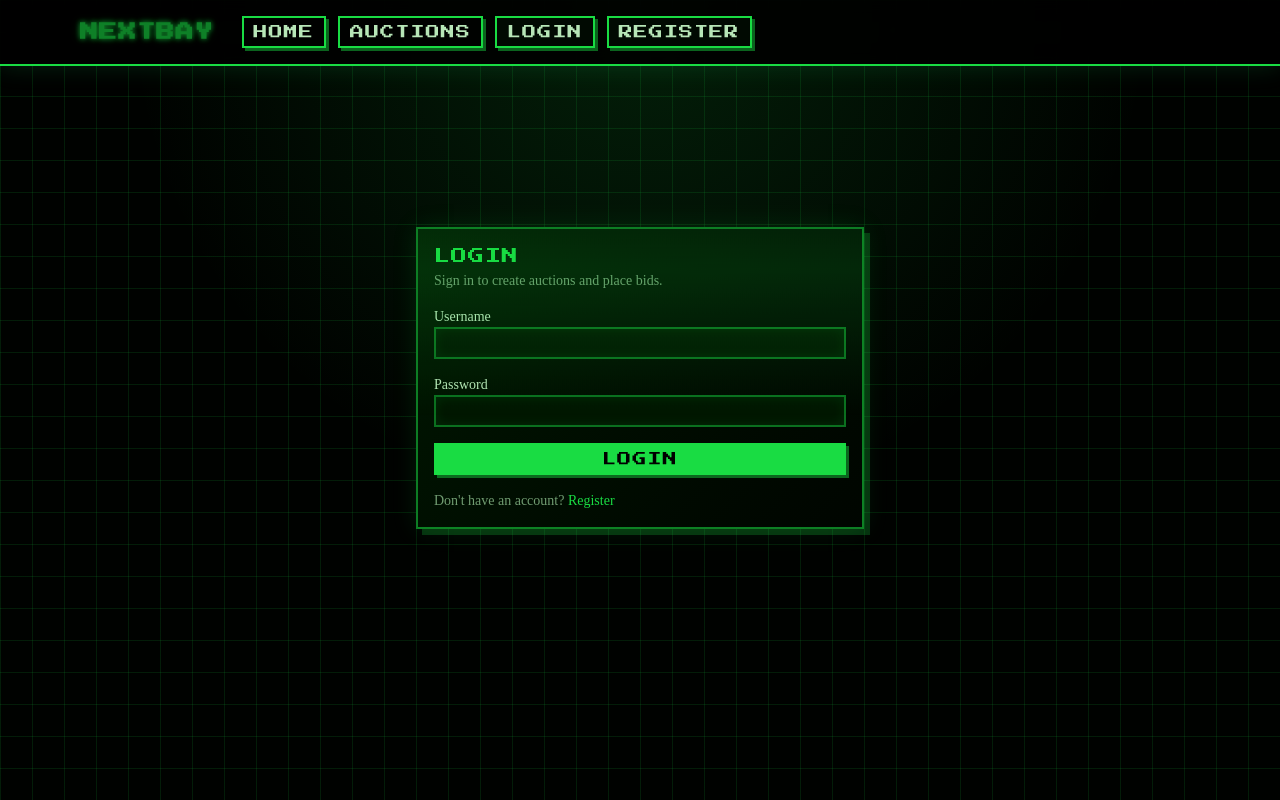
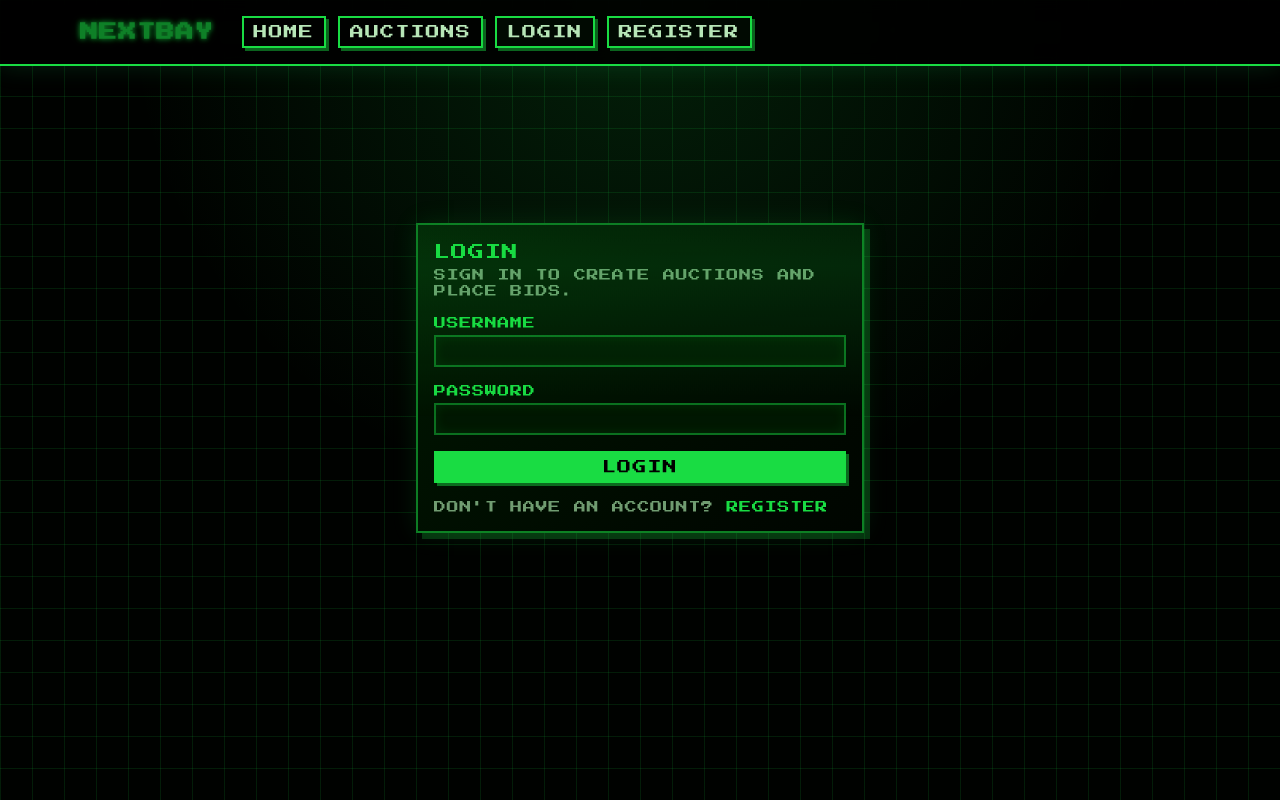
Before and after one commit to Austin7V/nextbay, a Next.js app: page /login in a window 1280 px wide. Built offline with nearby package versions, Linux system fonts and the light colour scheme; no server answers.

Commit message:
feat: apply pixel font to auth pages

```diff
--- a/app/login/LoginForm.tsx
+++ b/app/login/LoginForm.tsx
@@ -18,7 +18,9 @@ export default function LoginForm() {
 
   return (
     <form action={formAction} className="space-y-4">
-      <label htmlFor="username">Username</label>
+      <label htmlFor="username" className="terminal-text text-xs text-primary">
+        Username
+      </label>
       <Input
         id="username"
         name="username"
@@ -27,7 +29,9 @@ export default function LoginForm() {
         className="pixel-input"
       />
 
-      <label htmlFor="password">Password</label>
+      <label htmlFor="password" className="terminal-text text-xs text-primary">
+        Password
+      </label>
       <Input
         id="password"
         name="password"
@@ -36,7 +40,9 @@ export default function LoginForm() {
         required
       />
 
-      {state.error && <p className="text-sm text-destructive">{state.error}</p>}
+      {state.error && (
+        <p className="terminal-text text-xs text-destructive">{state.error}</p>
+      )}
 
       <Button type="submit" disabled={pending} className="pixel-button w-full">
         {pending ? (
--- a/app/login/page.tsx
+++ b/app/login/page.tsx
@@ -14,7 +14,7 @@ export default function LoginPage() {
       <Card className="pixel-card terminal-panel w-full max-w-md">
         <CardHeader>
           <CardTitle className="terminal-text text-primary">Login</CardTitle>
-          <CardDescription>
+          <CardDescription className="terminal-text text-xs text-muted-foreground">
             Sign in to create auctions and place bids.
           </CardDescription>
         </CardHeader>
@@ -22,7 +22,7 @@ export default function LoginPage() {
         <CardContent className="space-y-4">
           <LoginForm />
 
-          <p className="text-sm text-muted-foreground">
+          <p className="terminal-text text-xs text-muted-foreground">
             Don&apos;t have an account?{" "}
             <Link href="/register" className="text-primary hover:underline">
               Register
--- a/app/register/RegisterForm.tsx
+++ b/app/register/RegisterForm.tsx
@@ -18,7 +18,9 @@ export default function RegisterForm() {
 
   return (
     <form action={formAction} className="space-y-4">
-      <label htmlFor="username">Username</label>
+      <label htmlFor="username" className="terminal-text text-xs text-primary">
+        Username
+      </label>
       <Input
         id="username"
         name="username"
@@ -27,7 +29,9 @@ export default function RegisterForm() {
         required
       />
 
-      <label htmlFor="password">Password</label>
+      <label htmlFor="password" className="terminal-text text-xs text-primary">
+        Password
+      </label>
       <Input
         id="password"
         name="password"
@@ -36,7 +40,9 @@ export default function RegisterForm() {
         required
       />
 
-      {state.error && <p className="text-sm text-destructive">{state.error}</p>}
+      {state.error && (
+        <p className="terminal-text text-xs text-destructive">{state.error}</p>
+      )}
 
       <Button type="submit" disabled={pending} className="pixel-button w-full">
         {pending ? (
--- a/app/register/page.tsx
+++ b/app/register/page.tsx
@@ -14,7 +14,7 @@ export default function RegisterPage() {
       <Card className="pixel-card terminal-panel w-full max-w-md">
         <CardHeader>
           <CardTitle className="terminal-text text-primary">Register</CardTitle>
-          <CardDescription>
+          <CardDescription className="terminal-text text-xs text-muted-foreground">
             Create an account to start selling and bidding.
           </CardDescription>
         </CardHeader>
@@ -22,7 +22,7 @@ export default function RegisterPage() {
         <CardContent className="space-y-4">
           <RegisterForm />
 
-          <p className="text-sm text-muted-foreground">
+          <p className="terminal-text text-xs text-muted-foreground">
             Already have an account?{" "}
             <Link href="/login" className="text-primary hover:underline">
               Login
```
